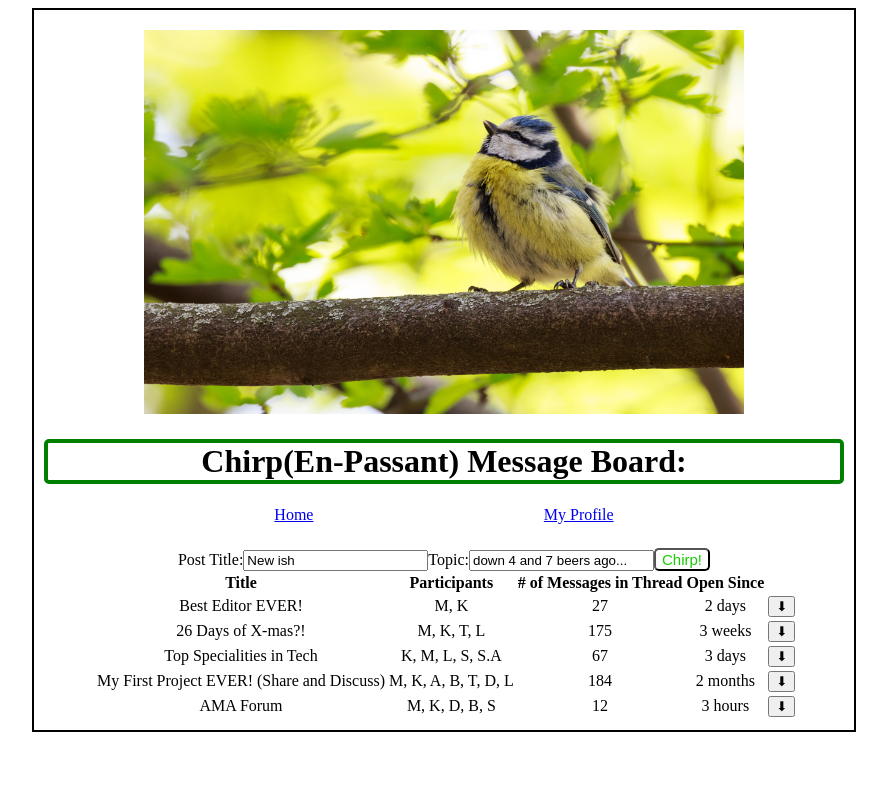
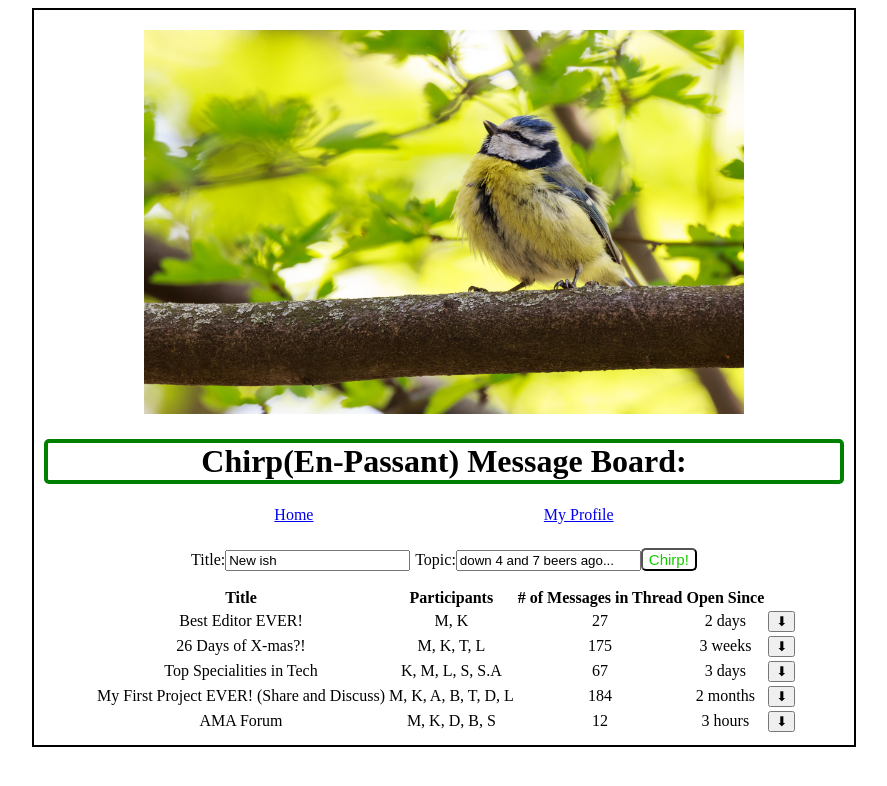
Before and after one commit to triggxl/Chirp-Capstone, a React (Create React App) app in the folder chirp-app/: page /message-board in a window 1280 px wide. Both pictures are taken after a click on the button "Create New Post". Shown: the top 786 px of the page, without its empty margins (196-1083 px from the left). Built offline with nearby package versions, Linux system fonts and the light colour scheme.

Commit message:
submitting static client for review and initial feedback- still unable to get text in input field to render for buildHandleSubmitForm in the DOM || console.log in devTools; will be working with image transitions on landing page

```diff
--- a/chirp-app/src/components/Message-board/message-board.css
+++ b/chirp-app/src/components/Message-board/message-board.css
@@ -11,10 +11,22 @@
 }
 
 
+#mb-table {
+  margin-top: 15px;
+}
+
 #mb-links {
   display: flex;
   justify-content: space-evenly;
   margin-bottom: 1.5em;
+}
+
+#form-inline {
+  margin-bottom: 20px;
+}
+
+#new-post-title, #new-post-content {
+  margin-right: 5px;
 }
 
 #mb-table {
--- a/chirp-app/src/components/Message-board/message-board.js
+++ b/chirp-app/src/components/Message-board/message-board.js
@@ -62,12 +62,12 @@ class messageBoard extends React.Component {
                 <SiteButton onClick={handleShowAddForm}>Create New Post</SiteButton> :
                 <>
                   <form className="form-inline" onSubmit={(e) => buildHandleSubmitForm(e, context)}>
-                    <label className="ptl">Post Title:</label>
+                    <label className="ptl">Title:</label>
                     {/* eslint-disable-next-line */}
-                    <input className="post-title" onChange={(e) => this.setState({ postTitle: e.target.value })} value={this.state.postTitle} type="text" id="new-post-title" value="New ish" />
+                    <input className="post-title" onChange={(e) => this.setState({ postTitle: e.target.value })} value={this.state.postTitle} type="text" id="new-post-title" defaultValue="New ish" />
                     <label className="pcl">Topic:</label>
                     {/* eslint-disable-next-line */}
-                    <input className="post-content" onChange={(e) => this.setState({ postContent: e.target.value })} value={this.state.postContent} type="text" id="new-post-topic" value="down 4 and 7 beers ago..." />
+                    <input className="post-content" onChange={(e) => this.setState({ postContent: e.target.value })} value={this.state.postContent} type="text" id="new-post-topic" defaultValue="down 4 and 7 beers ago..." />
                     <SiteButton type="submit">Chirp!</SiteButton>
                   </form>
                 </>
```
